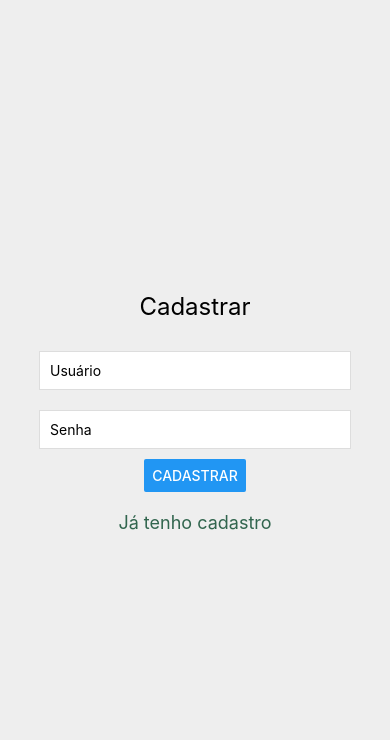
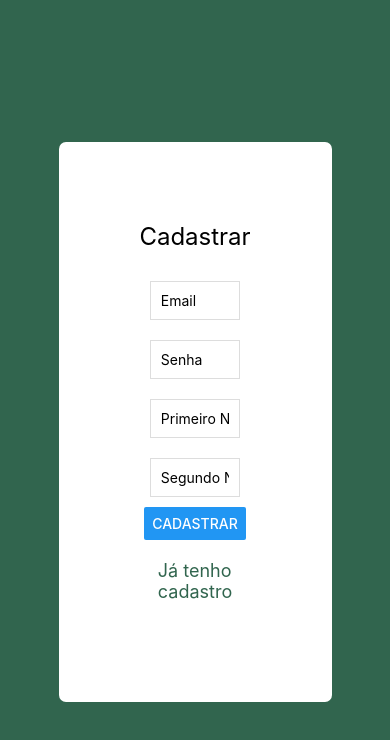
Before and after one commit to Gabrieups/WalletWise, a React Native app: screen / in a window 390 px wide. Shown: the top 740 px of the page. Built offline with nearby package versions, Linux system fonts and the light colour scheme.

Commit message:
commit teste

```diff
--- a/Src/Screens/login.js
+++ b/Src/Screens/login.js
@@ -4,31 +4,37 @@ import { View, Text, TextInput, Button, StyleSheet, TouchableOpacity } from 'rea
 const Login = ({ onLoginSuccess }) => {
 
   const [hasLogin, setHasLogin] = useState(false);
+  const [firstName, setFirstName] = useState('');
+  const [lastName, setLastName] = useState('');
 
   const SingToLog = () =>{
     hasLogin == false ? (setHasLogin(true)) : (setHasLogin(false))
   }
 
   return (
+    <View style={styles.container}>
+      <View style={styles.centeredBox}>
+        {hasLogin ? (
           <>
-      {hasLogin ? (
-        <View style={styles.container}>
             <Text style={styles.title}>Entrar</Text>
             <TextInput style={styles.input} placeholder="Usuário" />
             <TextInput style={styles.input} placeholder="Senha" secureTextEntry />
             <Button title="Entrar" onPress={onLoginSuccess} />
             <TouchableOpacity onPress={SingToLog}><Text style={{color: '#31654e', padding: 20, fontSize: 18}}>Não tenho cadastro</Text></TouchableOpacity>
-        </View>
+          </>
         ) : (
-        <View style={styles.container}>
+          <>
             <Text style={styles.title}>Cadastrar</Text>
-          <TextInput textContentType='emailAddress' style={styles.input} placeholder="Usuário" />
+            <TextInput textContentType='emailAddress' style={styles.input} placeholder="Email" />
             <TextInput style={styles.input} placeholder="Senha" secureTextEntry />
+            <TextInput style={styles.input} placeholder="Primeiro Nome" value={lastName} onChangeText={text => setFirstName(text)} />
+            <TextInput style={styles.input} placeholder="Segundo Nome" value={lastName} onChangeText={text => setLastName(text)} />
             <Button title="Cadastrar" onPress={SingToLog} />
             <TouchableOpacity onPress={SingToLog}><Text style={{color: '#31654e', padding: 20, fontSize: 18}}>Já tenho cadastro</Text></TouchableOpacity>
+          </>
+        )}
       </View>
-      )}
-    </>
+    </View>
   );
 };
 
@@ -37,7 +43,14 @@ const styles = StyleSheet.create({
     flex: 1,
     justifyContent: 'center',
     alignItems: 'center',
-    backgroundColor: '#eee',
+    backgroundColor: '#31654e',
+  },
+  centeredBox: {
+    width: '70%',
+    backgroundColor: '#fff',
+    padding: 80,
+    borderRadius: 7,
+    alignItems: 'center',
   },
   title: {
     fontSize: 24,
```
Lines whose indentation alone changed are shown as unchanged.
